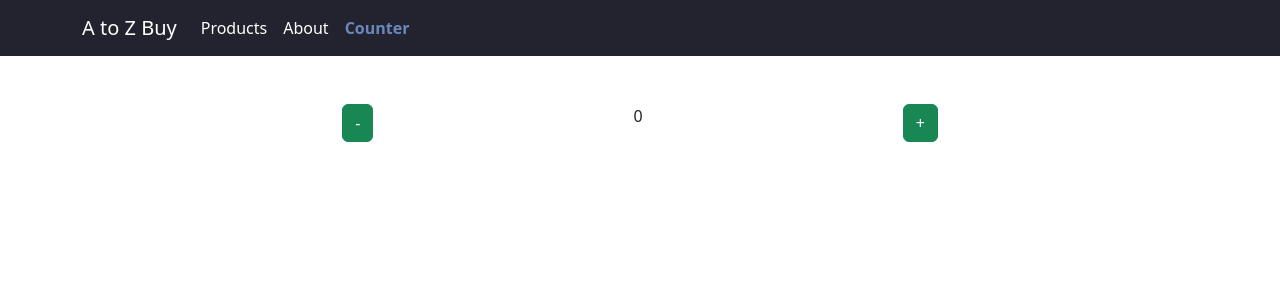
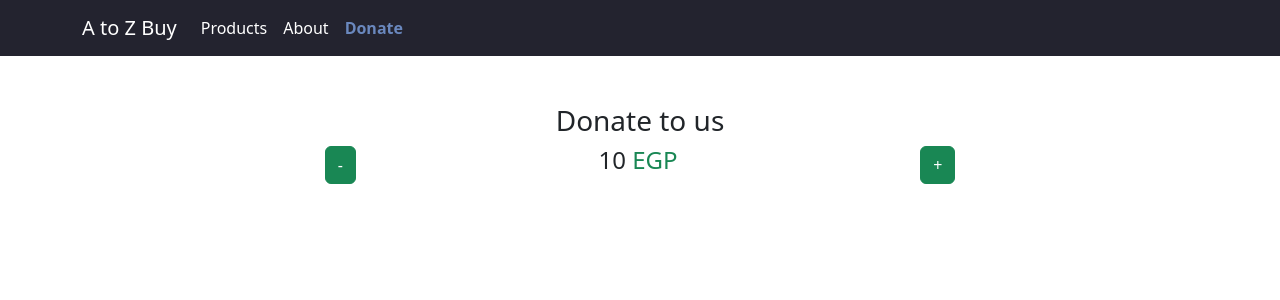
Before and after one commit to Panceeahmed21/Shopping-site-using-React, a React (Create React App) app: page /counter in a window 1280 px wide. Shown: the top 300 px of the page. Built offline with nearby package versions, Linux system fonts and the light colour scheme.

Commit message:
add counter by redux

```diff
--- a/package.json
+++ b/package.json
@@ -3,6 +3,7 @@
   "version": "0.1.0",
   "private": true,
   "dependencies": {
+    "@reduxjs/toolkit": "^1.9.7",
     "@testing-library/jest-dom": "^6.1.4",
     "@testing-library/react": "^14.0.0",
     "@testing-library/user-event": "^14.5.1",
@@ -13,6 +14,7 @@
     "react-bootstrap": "^2.9.0",
     "react-dom": "^18.2.0",
     "react-rating-stars-component": "^2.2.0",
+    "react-redux": "^8.1.3",
     "react-router-dom": "^6.17.0",
     "react-scripts": "5.0.1",
     "react-tooltip": "^5.21.5",
--- a/src/Components/Counter/Counter.jsx
+++ b/src/Components/Counter/Counter.jsx
@@ -1,15 +1,18 @@
-import { useState } from "react";
+import { increment } from "../../redux/counterSlice";
+import { decrement } from "../../redux/counterSlice";
+import { useDispatch, useSelector } from "react-redux";
 
 const Counter = () => {
-  const [count, setCount] = useState(0);
+  const count = useSelector((state) => state.counter.counter);
+  const dispatch = useDispatch();
   const increaseCounter = () => {
-    if (count >= 0 && count < 10) {
-      setCount(count + 1);
+    {
+      dispatch(increment());
     }
   };
   const decreaseCounter = () => {
     if (count > 0) {
-      setCount(count - 1);
+      dispatch(decrement());
     }
   };
   return (
@@ -17,12 +20,12 @@ const Counter = () => {
       <div className="container py-5">
         <div className="row">
           <div className="col-md-12">
+            <h3 className="text-center"> Donate to us </h3>
             <div className="d-flex justify-content-evenly ">
               <button className="btn btn-success" onClick={decreaseCounter}>
                 -
               </button>
-              <div>{count}</div>
-
+              <h4>{count} <span className="text-success">EGP</span></h4>
               <button className="btn btn-success" onClick={increaseCounter}>
                 +
               </button>
--- a/src/Components/Nav/Nav.jsx
+++ b/src/Components/Nav/Nav.jsx
@@ -23,7 +23,7 @@ const NavBar = () => {
                 <NavLink to="/about">About</NavLink>
               </Nav.Link>
               <Nav.Link>
-                <NavLink to="/counter">Counter</NavLink>
+                <NavLink to="/counter">Donate</NavLink>
               </Nav.Link>
             </Nav>
           </Navbar.Collapse>
--- /dev/null
+++ b/src/redux/counterSlice.js
@@ -0,0 +1,20 @@
+import { createSlice } from "@reduxjs/toolkit";
+
+const initialState ={
+    counter:10
+}
+const counterSlice = createSlice({
+  name: "counter",
+  initialState,
+  reducers: {
+    increment: (state) => {
+      state.counter = state.counter + 1;
+    },
+    decrement: (state) => {
+      state.counter = state.counter - 1;
+    },
+  },
+});
+
+export const { increment, decrement } = counterSlice.actions;
+export default counterSlice.reducer;
--- /dev/null
+++ b/src/redux/store.js
@@ -0,0 +1,9 @@
+import { configureStore } from "@reduxjs/toolkit";
+import counterSlice from "./counterSlice";
+
+const store = configureStore({
+  reducer: {
+    counter: counterSlice,
+  },
+});
+export default store;
```
Also changed, not shown: src/index.js (+10 -8 lines), 1 other file (tests, documents, lock files or other folders).
